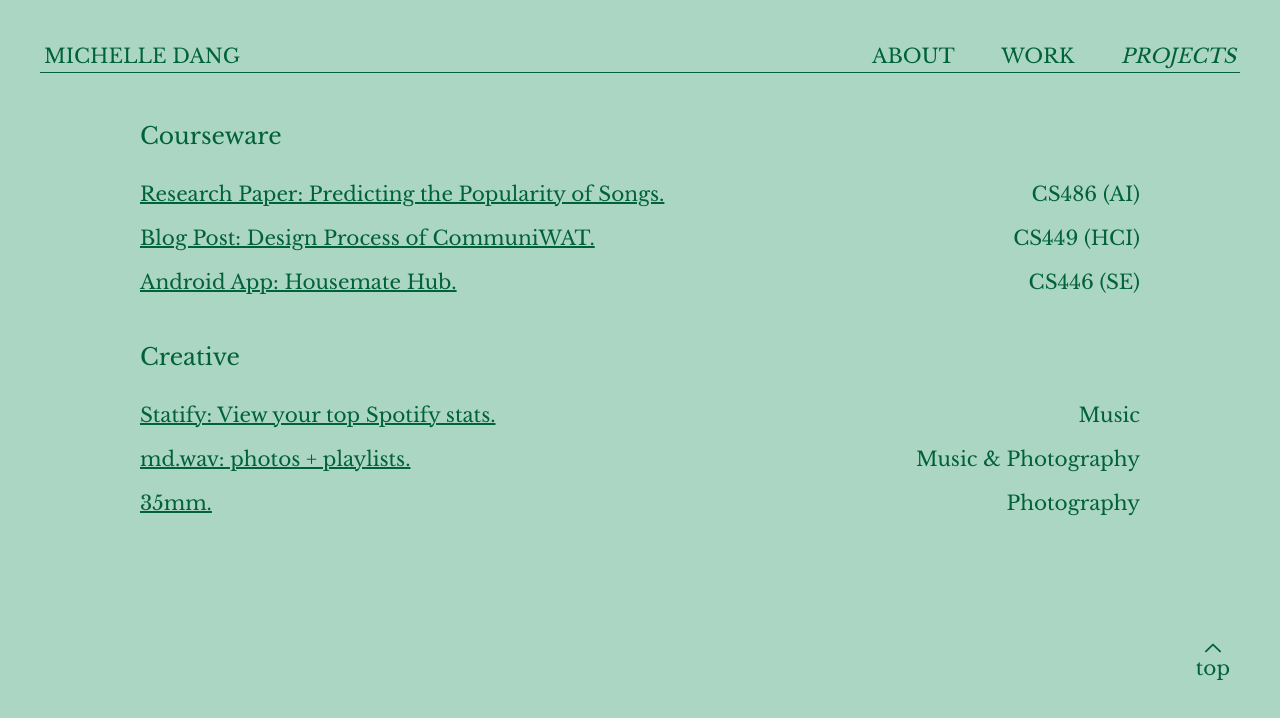
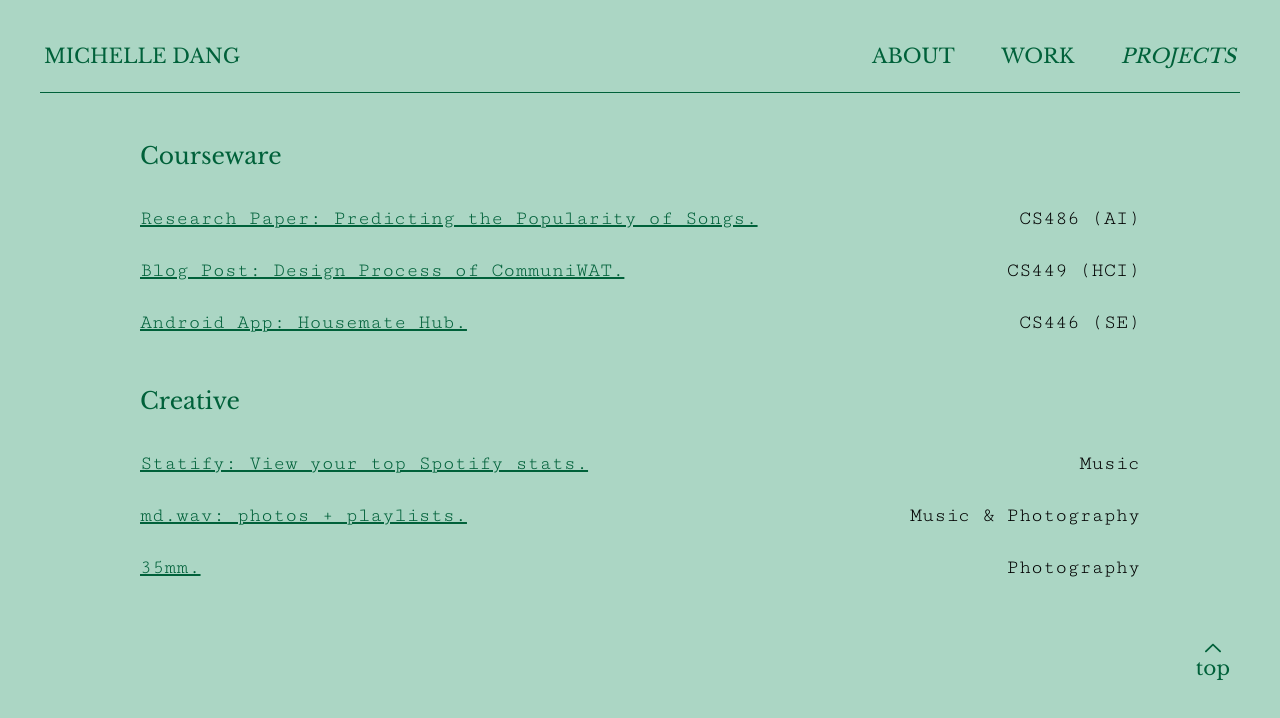
Before and after one commit to michelledang/michelledang.me, a Next.js app: page /projects in a window 1280 px wide. Shown: the top 718 px of the page. Built offline with nearby package versions, Linux system fonts and the light colour scheme.

Commit message:
project link styling tweaks

```diff
--- a/components/layout.tsx
+++ b/components/layout.tsx
@@ -125,6 +125,7 @@ const MainWrapper = styled.main`
 
 const HeaderWrapper = styled.div`
   margin-bottom: 40px;
+  padding-bottom: 20px;
   display: flex;
   justify-content: space-between;
   border-bottom: solid 1px #00613a;
--- a/pages/about.tsx
+++ b/pages/about.tsx
@@ -36,6 +36,7 @@ const AboutWrapper = styled.div`
   @media only screen and (min-width: 768px) {
     display: flex;
     align-items: center;
+    justify-content: space-evenly;
   }
 `;
 
--- a/pages/projects.tsx
+++ b/pages/projects.tsx
@@ -1,6 +1,6 @@
 import Head from 'next/head';
 import styled from 'styled-components';
-import Layout, { name } from '../components/layout';
+import Layout, { name, colors } from '../components/layout';
 import Link from 'next/link';
 import { StyledA, SectionTitleWrapper } from '../components/common';
 import { COURSEWARE_PROJECTS, CREATIVE_PROJECTS } from '../data/projects';
@@ -20,14 +20,16 @@ export default function Projects() {
     return external ? (
       <ProjectLinkWrapper>
         <StyledA href={href} target="_blank">
-          {title}
+          <LinkTitle>{title}</LinkTitle>
         </StyledA>
         <Category>{category}</Category>
       </ProjectLinkWrapper>
     ) : (
       <ProjectLinkWrapper>
         <Link href={href}>
-          <StyledLinkA>{title}</StyledLinkA>
+          <StyledLinkA>
+            <LinkTitle>{title}</LinkTitle>
+          </StyledLinkA>
         </Link>
         <Category>{category}</Category>
       </ProjectLinkWrapper>
@@ -55,7 +57,7 @@ export default function Projects() {
 }
 
 const ProjectLinkWrapper = styled.div`
-  margin: 20px 0px;
+  margin: 20px 0;
   @media only screen and (max-width: 768px) {
     display: block;
   }
@@ -63,16 +65,24 @@ const ProjectLinkWrapper = styled.div`
     display: flex;
     justify-content: space-between;
     align-items: center;
+    &:hover {
+      color: ${colors.accent};
+      background-color: ${colors.main};
+      a {
+        color: ${colors.accent};
+        background-color: ${colors.main};
+      }
+    }
   }
 `;
 
-const Category = styled.h4`
+const Category = styled.p`
   @media only screen and (max-width: 768px) {
     font-size: 16px;
     margin-top: 8px;
   }
   @media only screen and (min-width: 768px) {
-    margin-left: 50px;
+    margin: 0 0 0 50px;
     text-align: right;
   }
 `;
@@ -83,3 +93,7 @@ const StyledLinkA = styled(StyledA)`
     cursor: pointer;
   }
 `;
+
+const LinkTitle = styled.p`
+  margin: 0;
+`;
```
Also changed, not shown: pages/work.tsx (+4 -4 lines).
